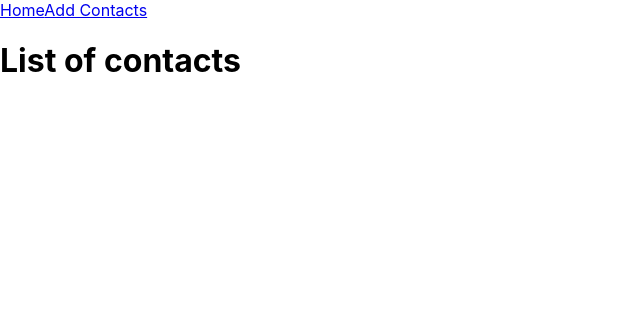
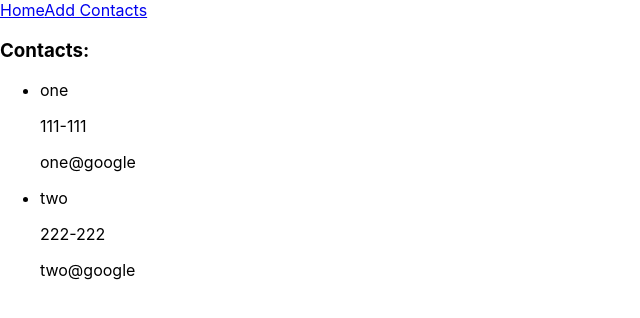
Before and after one commit to EricMellow/contacts, a React (Create React App) app: page / in a window 1280 px wide. Shown: the top 318 px of the page, without its empty margins (0-640 px from the left). Built offline with nearby package versions, Linux system fonts and the light colour scheme.

Commit message:
Render contacts to page

```diff
--- a/src/components/ContactList/ContactList.js
+++ b/src/components/ContactList/ContactList.js
@@ -1,5 +1,7 @@
 import React, { Component } from "react";
 import './ContactList.css';
+import { connect } from 'react-redux';
+import PropTypes from 'prop-types';
 
 class ContactList extends Component {
   constructor() {
@@ -10,12 +12,43 @@ class ContactList extends Component {
   }
 
   render() {
-    return (
-      <div>
-        <h1>List of contacts</h1>
-      </div>
-    );
+    if (this.props.contacts.length) {
+      let contacts = this.props.contacts.map(contact => {
+        return (
+          <li key={contact.id}>
+            <header>{contact.name}</header>
+            <section>
+              <p>{contact.phone}</p>
+              <p>{contact.email}</p>
+            </section>
+          </li>
+        )
+      })
+      return (
+        <main>
+          <h3>Contacts: </h3>
+          <ul>
+            {contacts}
+          </ul>
+        </main>
+      );
+    } else {
+      return (
+        <main>
+          <h3>You don't currently have any contacts. Click "Add Contacts" above to start adding new contacts.</h3>
+        </main>
+      )
+    }
+
   }
 }
 
-export default ContactList;
+ContactList.propTypes = {
+  contacts: PropTypes.array,
+};
+
+export const mapStateToProps = (state) => ({
+  contacts: state.contacts
+});
+
+export default connect(mapStateToProps)(ContactList);
--- a/src/redux/reducers/contactsReducer.js
+++ b/src/redux/reducers/contactsReducer.js
@@ -1,4 +1,4 @@
-export const contactsReducer = (state = [{ name: 'one', email: 'one@google', phone: '111-111' }, { name: 'two', email: 'two@google', phone: '222-222' }], action) => {
+export const contactsReducer = (state = [{ id: 1, name: 'one', email: 'one@google', phone: '111-111' }, { id: 2, name: 'two', email: 'two@google', phone: '222-222' }], action) => {
   switch (action.type) {
     case 'ADD_CONTACT':
       return;
```
